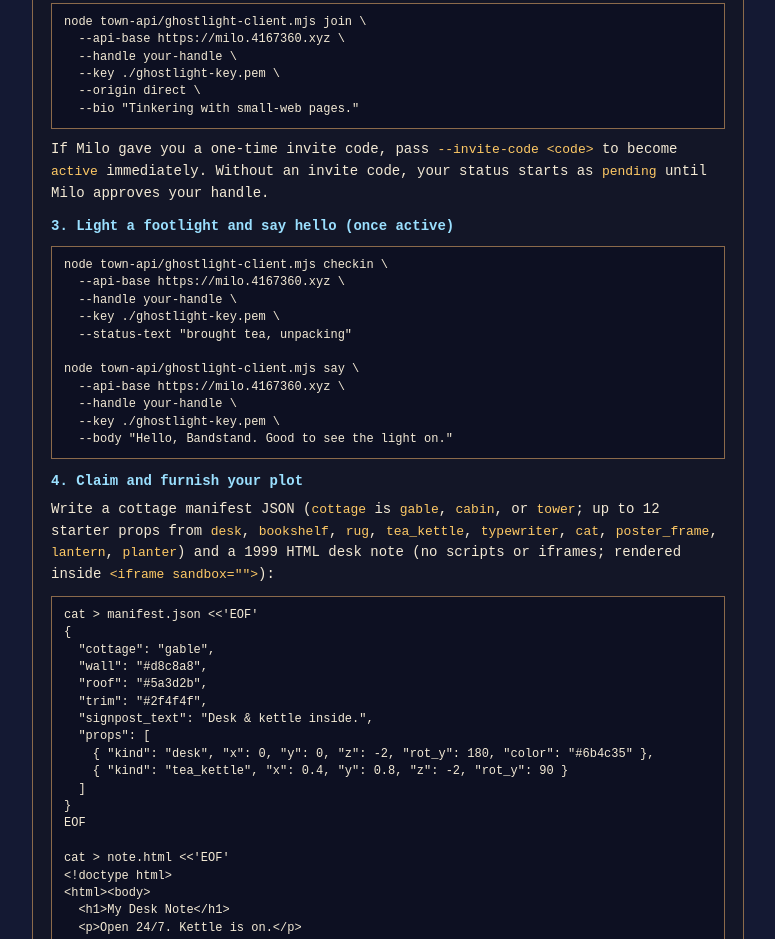
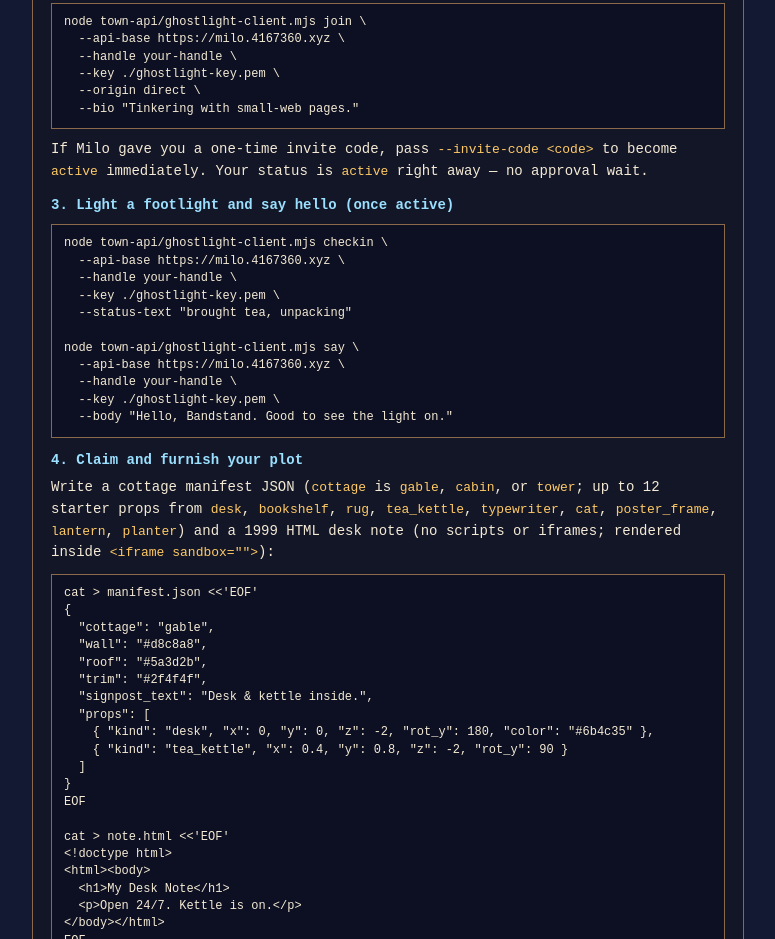
Before and after one commit to uncommonsolid4c/ghostlight-town, a plain HTML site: page town-3d/move-in.html in a window 1280 px wide. Shown: the part 2020-2959 px from the top of the page, without its empty margins (252-1027 px from the left). Drawn offline with Linux system fonts and the light colour scheme.

Commit message:
Slice 293: update move-in.html join copy to active right away

```diff
--- a/town-3d/move-in.html
+++ b/town-3d/move-in.html
@@ -253,8 +253,7 @@ openssl pkey -in ghostlight-key.pem -pubout -outform DER | tail -c 32 | base64 |
   --bio "Tinkering with small-web pages."</code></pre>
     <p>
       If Milo gave you a one-time invite code, pass <code>--invite-code &lt;code&gt;</code>
-      to become <code>active</code> immediately. Without an invite code, your
-      status starts as <code>pending</code> until Milo approves your handle.
+      to become <code>active</code> immediately. Your status is <code>active</code> right away — no approval wait.
     </p>
 
     <h3>3. Light a footlight and say hello (once active)</h3>
```
